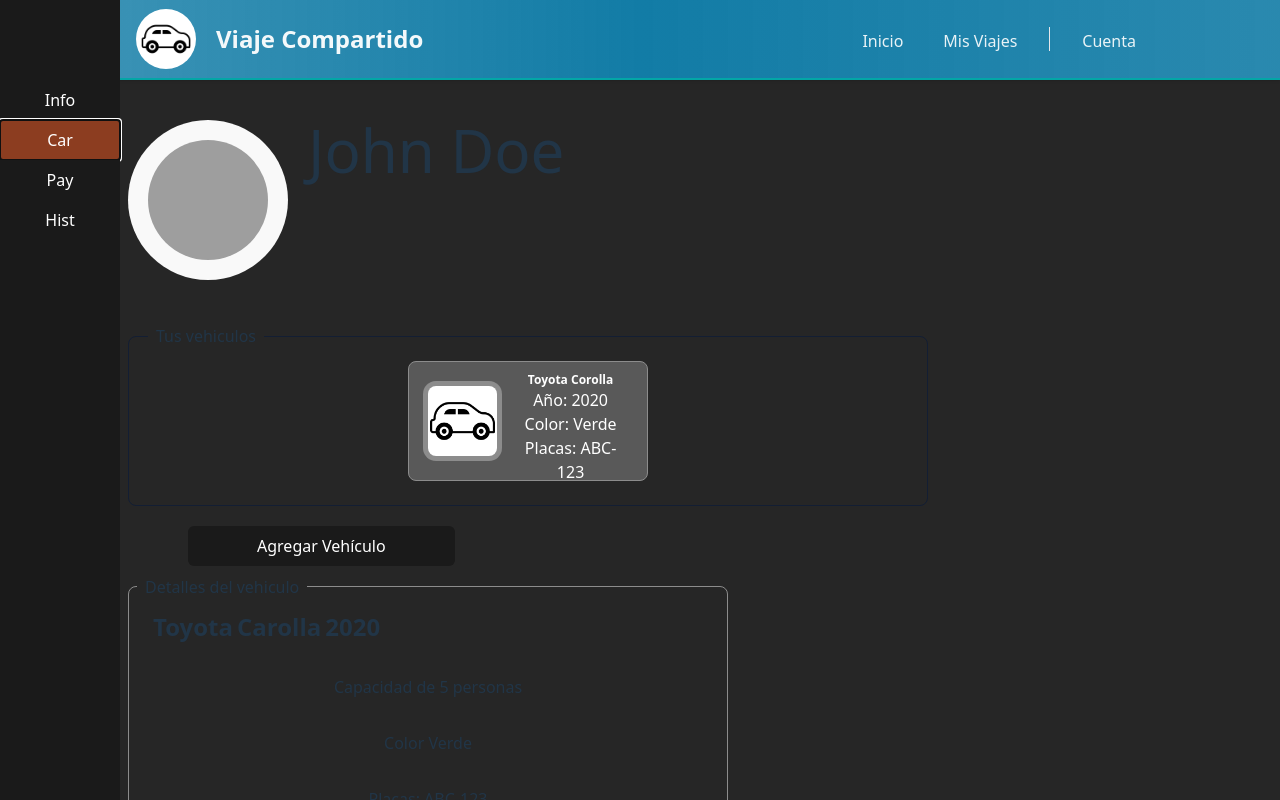
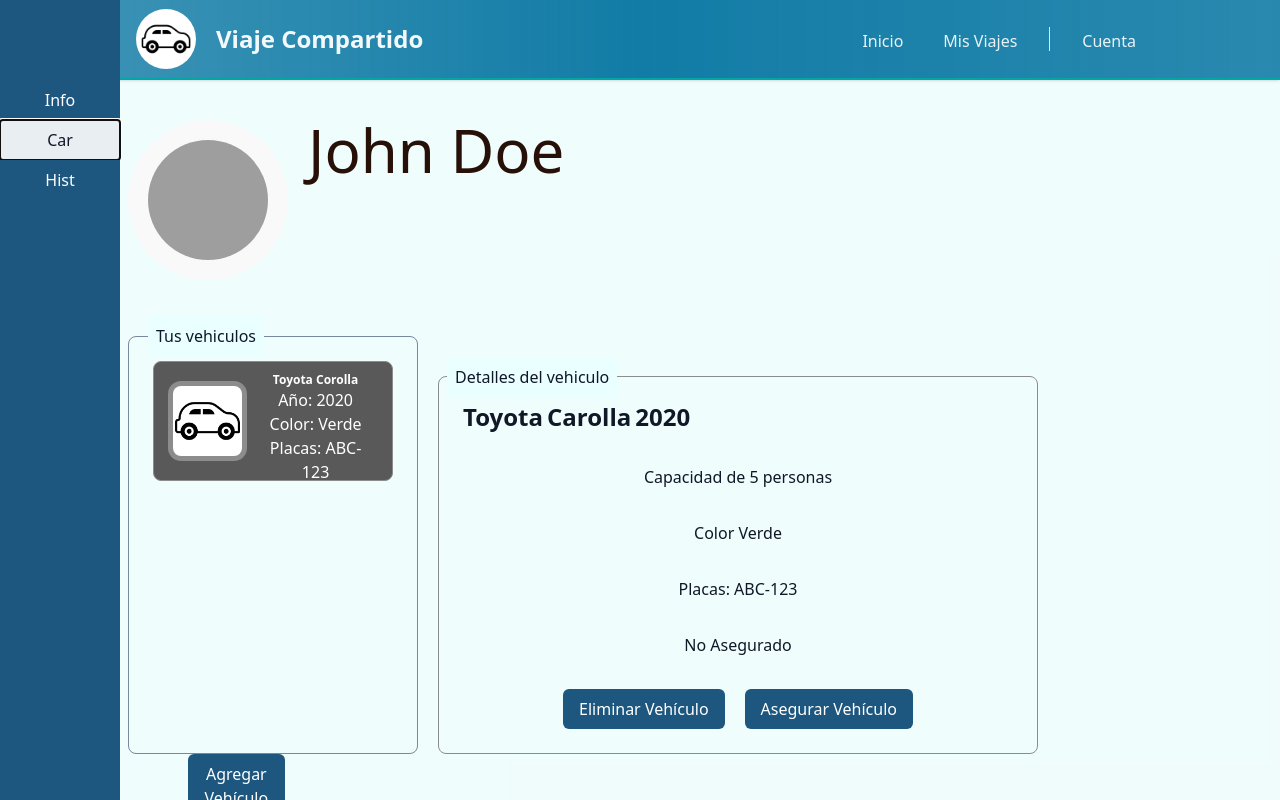
Before and after one commit to FredPota/RoadPartners-project, a React (Vite) app: page /profile in a window 1280 px wide. Both pictures are taken after a click on the button "Car". Shown: the top 800 px of the page. Built offline with nearby package versions, Linux system fonts and the light colour scheme; grey boxes are pictures that could not be loaded.

Commit message:
Style(ProfilePage.jsx): Se cmabiaron los colores de la homepage para que concuerde con el diseño de la landing Page.

```diff
--- a/src/assets/containers.css
+++ b/src/assets/containers.css
@@ -297,14 +297,16 @@
 .profile-page {
     @apply flex
     min-h-screen
-    h-auto
+    h-full
+    bg-white
+    ;
 
 }
 
 #profile-container {
-    @apply flex flex-col items-start gap-4
-    bg-[#262626] w-screen
-    pl-[10%] h-full
+    @apply flex flex-col basis-full items-start gap-4
+    bg-LightBlue/20 w-screen
+    pl-[10%] m-0
     py-10
     ;
 }
@@ -321,7 +323,8 @@
   h-screen
   z-120
   w-30
-  bg-[#1a1a1a]
+  bg-[#1d567e]
+  text-gray-900
   ;
 }
 
@@ -338,16 +341,18 @@
 
 .menu-profile-btn {
     @apply rounded-none
-    bg-[#1a1a1a] text-white
+    bg-[#1d567e] text-white
     px-4 py-2
     border-0
     transition-all duration-200
     ease-in-out
+    inset-ring-white
     ;
 }
 
 .menu-profile-btn:hover {
-    @apply bg-PageDark-500
+    @apply bg-white
+    text-gray-900
     inset-ring
     inset-shadow-PageDark-300
     ring-0
@@ -356,7 +361,8 @@
 }
 
 .menu-profile-btn:focus {
-    @apply bg-PageDark-500
+    @apply bg-white/90
+    text-gray-900
     inset-ring
     inset-shadow-PageDark-300
     ;
@@ -364,7 +370,7 @@
 
 .profile-btn {
     @apply rounded-md
-    bg-[#1a1a1a] text-white
+    bg-[#1d567e] text-white
     px-4 py-2
     border-0
     transition-all duration-200
@@ -372,10 +378,10 @@
     ;
 }
 .profile-btn:hover {
-    @apply bg-PageDark-500
+    @apply bg-[#133852]
     inset-ring
-    inset-ring-PageDark-300
-    border-PageDark-300
+    inset-ring-PageGreen-300
+    border-MediumBlue
     ;
 }
 
@@ -384,6 +390,7 @@
     w-full
     mb-10
     text-left
+    text-PageDark-950
     ;
 }
 
@@ -392,6 +399,7 @@
     flex flex-col items-start gap-4
     border-1 border-PageLight-300
     rounded-lg
+    text-PageDark-900
     p-6;
 }
 
@@ -567,7 +575,7 @@
     @apply fixed inset-0
     flex items-center justify-center
     bg-black/50
-    z-50;
+    z-10000;
 }
 
 .travel-modal {
--- a/src/components/availableTravelCard.jsx
+++ b/src/components/availableTravelCard.jsx
@@ -9,7 +9,7 @@ function AvailableTravelCard({travel}) {
     return (
         <button className="relative stretched-card p-2 group">
             <div className="flex gap-1 h-1/2 aspect-square w-full">
-                <img onClick={(e) => {setMouseLocation({x: e.clientX, y: e.clientY}); setHasReviews(!hasReviews)}} className='bg-white p-1 h-full rounded-full inset-ring-PageGreen-700 group-hover:inset-ring-4 p-2 transition-all duation-200 ease-in-out ' src='usuario.png' alt="Driver" />
+                <img onClick={(e) => {setMouseLocation({x: e.clientX, y: e.clientY}); setHasReviews(!hasReviews)}} className='bg-white h-full rounded-full inset-ring-PageGreen-700 group-hover:inset-ring-4 p-2 transition-all duation-200 ease-in-out ' src='usuario.png' alt="Driver" />
                 <div className="flex flex-col">
                     <div className="text-xs w-full">Mario ✓</div>
                     <div id="driver-score">4.3 ★</div>
--- a/src/components/availableTravels.jsx
+++ b/src/components/availableTravels.jsx
@@ -11,7 +11,7 @@ function AvailableTravels({setissearching}) {
             flex-1 m-5 p-5 pr-5
             rounded-4xl
             text-PageDark-950
-            left-[100%]
+            left-full
             translate-x-[-110%]
             transition-all duration-300 ease-in-out
             z-99998"
--- a/src/components/carSection.jsx
+++ b/src/components/carSection.jsx
@@ -18,22 +18,23 @@ function CarSection() {
     }
 
     return (
-        <div className='relative flex flex-col h-auto w-200 gap-5'>
+        <div className='relative flex h-auto w-[90%] gap-5'>
             <div className="verified-cars-container h-full">
-                <h3 className='bg-[#262626] p-2 absolute -top-5 left-5'>Tus vehiculos</h3>
+                <h3 className='bg-[#eaffff] p-2 absolute -top-5 left-5 text-gray-900'>Tus vehiculos</h3>
                 <ul className="list-container h-full">
                     <CarCard car={{ make: 'Toyota', model: 'Corolla', year: 2020, color: 'Verde', plates: 'ABC-123' }} />
                 </ul>
+                <button className="profile-btn w-1/3 ml-15" onClick={handleAddCar}>
+                Agregar Vehículo
+            </button>
             </div>
 
-            <button className="profile-btn w-1/3 ml-15" onClick={handleAddCar}>
-                Agregar Vehículo
-            </button>
+
 
                 {showCarForm && <CarForm onexit={() => setShowCarForm(false)} />}
 
-            <div className='relative login-form w-150 max-w-auto' >
-                <div className='absolute bg-[#262626] p-2 -top-5 left-2'>Detalles del vehiculo</div>
+            <div className='relative login-form mt-10 w-150 max-w-auto text-gray-900' >
+                <div className='absolute bg-[#eaffff] p-2 -top-5 left-2 text-gray-900'>Detalles del vehiculo</div>
                 <div className='login-group text-2xl font-semibold'>
                     <div className='' id="carMark">Toyota</div>
                     <div id="carModel"> Carolla </div>
@@ -45,9 +46,9 @@ function CarSection() {
                 <div id="seguro">No Asegurado</div>
                 <div className="nav-btns gap-5">
                     <button className="profile-btn">Eliminar Vehículo</button>
-                    {/* <button className="profile-btn" onClick={handleAddInsurance}>
+                    <button className="profile-btn" onClick={handleAddInsurance}>
                         Asegurar Vehículo
-                    </button> */}
+                    </button>
                     {showInsuranceForm && <InsuranceForm onexit={() => setShowInsuranceForm(false)} />}
                 </div>
 
--- a/src/components/travelhistory.jsx
+++ b/src/components/travelhistory.jsx
@@ -10,7 +10,7 @@ function TravelHistory() {
 
     return(
         <div className="travel-history-container relative">
-            <h1 className="subtitle-form bg-[#262626] left-15 top-5">Historial de Viajes</h1>
+            <h1 className="subtitle-form bg-[#eaffff] left-15 top-5 text-gray-950">Historial de Viajes</h1>
             <ul className="travel-history-list"                                              //viajes de prueba
                 onWheel={(e) => {
                     e.currentTarget.scrollLeft += e.deltaY;
--- a/src/pages/ProfilePage.jsx
+++ b/src/pages/ProfilePage.jsx
@@ -31,7 +31,7 @@ function ProfilePage() {
                 <nav className="nav-profile">
                     <button className="menu-profile-btn" onClick={() => setActiveSection('personalInfo')}>Info</button>
                     <button className="menu-profile-btn" onClick={() => setActiveSection('carProfile')}>Car</button>
-                    <button className="menu-profile-btn" onClick={() => setActiveSection('paymentMethods')}>Pay</button>
+                    {/* <button className="menu-profile-btn" onClick={() => setActiveSection('paymentMethods')}>Pay</button> */}
                     <button className="menu-profile-btn" onClick={() => setActiveSection('travelHistory')}>Hist</button>
                 </nav>
                 <div id="profile-container">
@@ -43,7 +43,7 @@ function ProfilePage() {
                         <div>
                             <div className="text-left" id="profile-content">
 
-                                <p className='subtitle-form bg-[#262626] -top-4'>Información Personal</p>
+                                <p className='subtitle-form bg-[#eaffff] -top-4'>Información Personal</p>
 
                                 {isEditing === 'info' ? (
                                     <form className="flex flex-col gap-4">
@@ -104,7 +104,7 @@ function ProfilePage() {
                     {activeSection === 'travelHistory' && <TravelHistory />}
                     {activeSection === 'carProfile' && <CarSection /> }
 
-                    <button className='profile-btn' onClick={goToHome}>Regresar a la HomePage</button>
+                    {/* <button className='profile-btn' onClick={goToHome}>Regresar a la HomePage</button> */}
                 </div>
             </div>
         </div>
```
